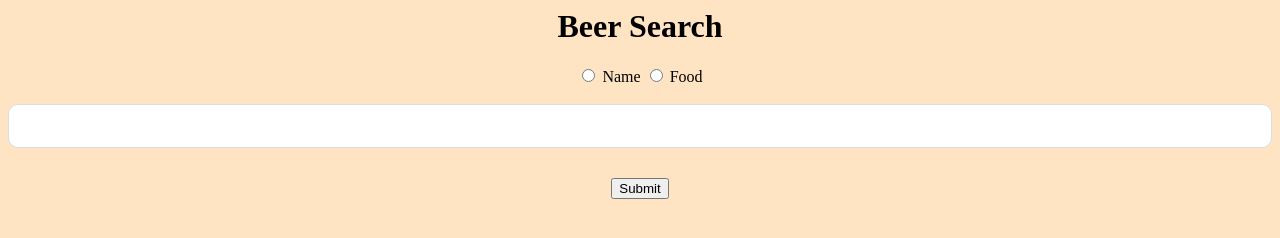
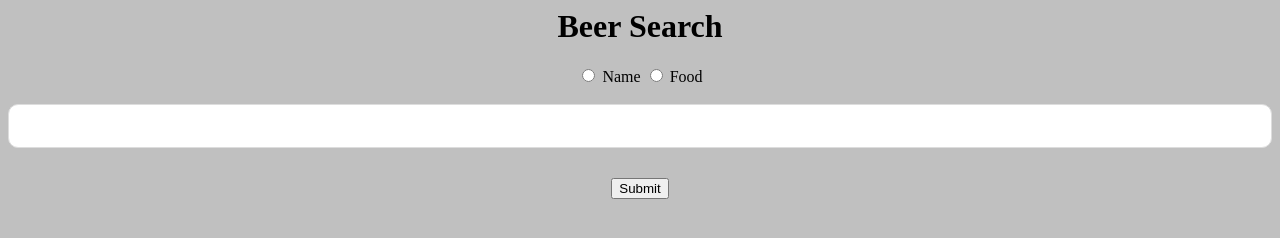
Before and after one commit to sommiep/CP353_HW3, a website: page index.html in a window 1280 px wide. Drawn offline with Linux system fonts and the light colour scheme.

Commit message:
Update index.html

```diff
--- a/index.html
+++ b/index.html
@@ -6,7 +6,7 @@
 	</head>
 
 
-	<body style = "background-color: bisque";>
+	<body style = "background-color: silver";>
 	<style>
 
 #text {
```
